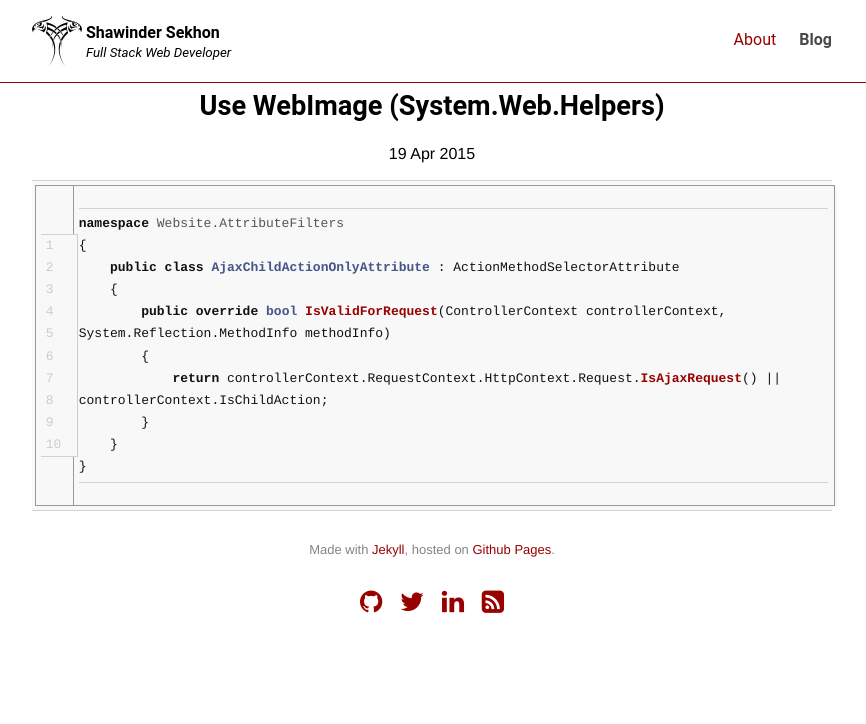
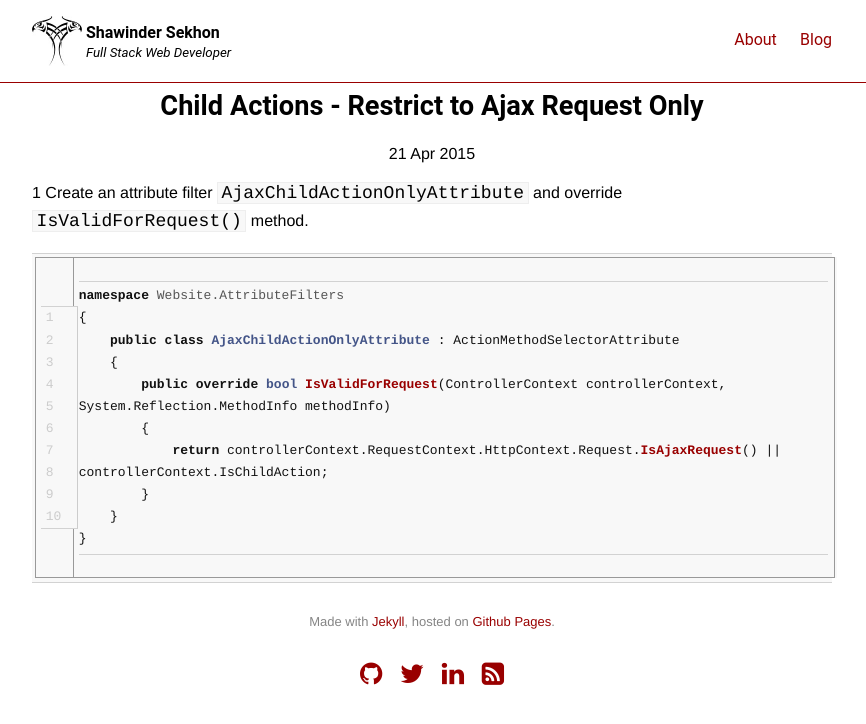
Before and after one commit to shawinder/shawinder.github.io, a Jekyll site: the page built from _posts/2015-10-02-Using-WebImage-to-Resize-and-save-an-Image.md, in a window 1280 px wide. Shown: the top 724 px of the page, without its empty margins (208-1074 px from the left). Built offline with Jekyll 4.4.1, drawn with Linux system fonts in a browser that asks for light colours; nearby versions of some CDN libraries; comment, search, counter and statistics services are not loaded.

Commit message:
Update 2015-10-02-Using-WebImage-to-Resize-and-save-an-Image.md

```diff
--- a/_posts/2015-10-02-Using-WebImage-to-Resize-and-save-an-Image.md
+++ b/_posts/2015-10-02-Using-WebImage-to-Resize-and-save-an-Image.md
@@ -1,13 +1,11 @@
 ---
 layout: post
-lang: C#
-nav_blog: class="selected"
-title: Use WebImage (System.Web.Helpers)
+title: Child Actions - Restrict to Ajax Request Only
 comments: true
-description : Resize images using <code>WebImage</code>
-date: 2015-04-19
-header_desc: WebImage - Resize image on the fly
+date: 2015-04-21
+header_desc: Child Actions - Restrict to Ajax Request Only
 ---
+<p><span class="step">1</span> Create an attribute filter <code>AjaxChildActionOnlyAttribute</code> and override <code>IsValidForRequest()</code> method.</p>
 
 {% highlight csharp linenos %}
 
```
